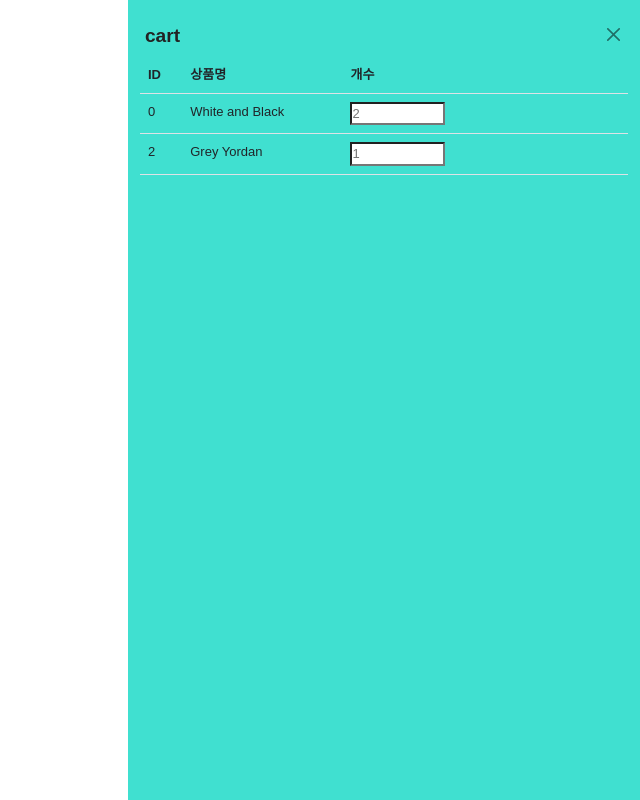
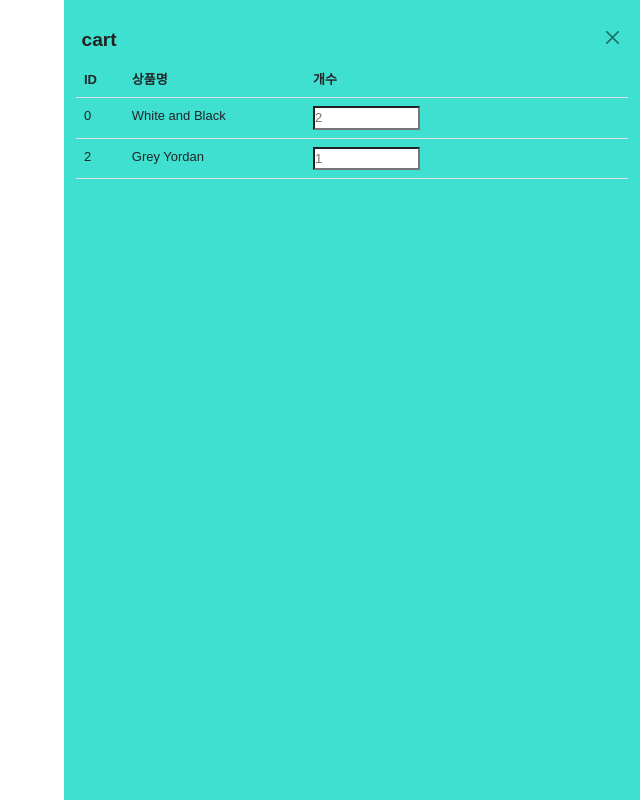
Before and after one commit to jinach0i/firstReactShoppingSites, a React (Create React App) app: page /cart in a window 1280 px wide. Shown: the whole page, without its empty margins (640-1280 px from the left). Built offline with nearby package versions, Linux system fonts and the light colour scheme.

Commit message:
[Update] styles.css #cartWrap의 너비 크게 조정

```diff
--- a/src/assets/css/styles.css
+++ b/src/assets/css/styles.css
@@ -141,7 +141,7 @@ button {
   top: 0;
   right: 0;
   bottom: 0;
-  width: 40vw;
+  width: 45vw;
 }
 #cartWrap .container .header {
   margin: 5% 1% 2%;
```
